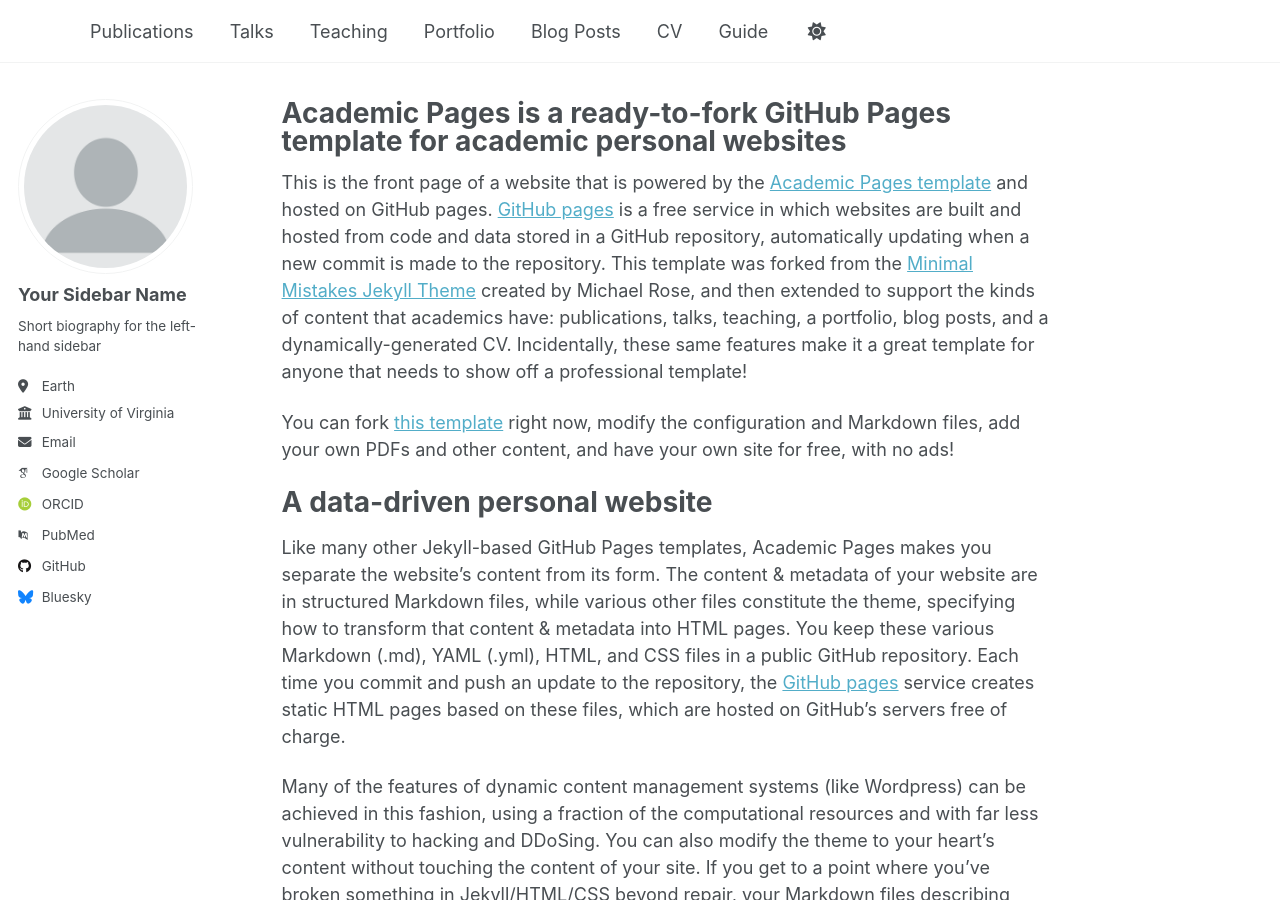
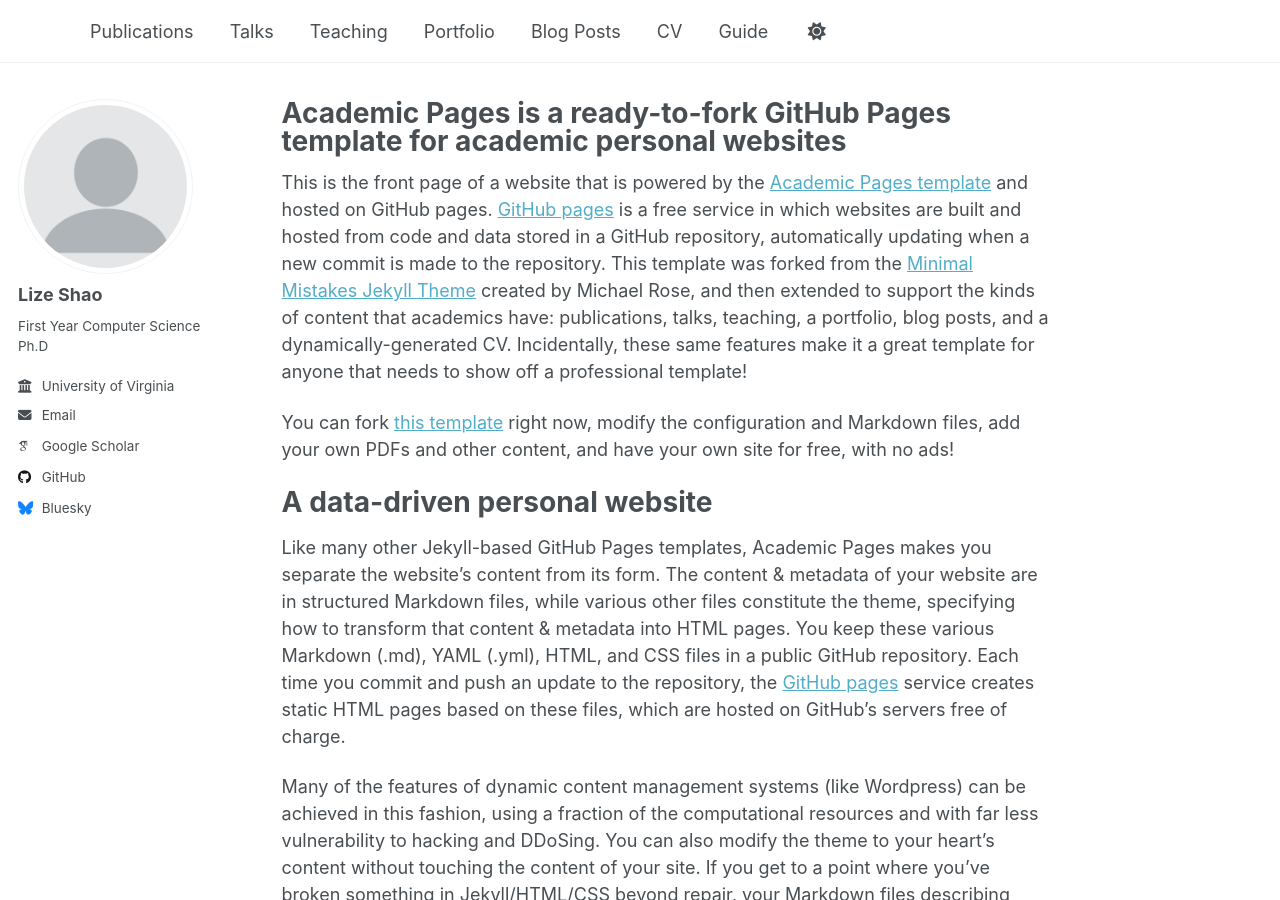
Before and after one commit to slz2003/slz2003.github.io, a Jekyll site: the page built from _pages/about.md, in a window 1280 px wide and 900 px high. Built offline with Jekyll 4.4.1, drawn with Linux system fonts in a browser that asks for light colours; some web fonts are replaced; a script that is not in the unit is left out.

Commit message:
Update _config.yml

```diff
--- a/_config.yml
+++ b/_config.yml
@@ -23,10 +23,10 @@
 author:
   # Biographic information
   avatar           : "profile.png"
-  name             : "Your Sidebar Name"
+  name             : "Lize Shao"
   pronouns         : # example: "she/her"
-  bio              : "Short biography for the left-hand sidebar"
-  location         : "Earth"
+  bio              : "First Year Computer Science Ph.D"
+ # location         : ""
   employer         : "University of Virginia"
   uri              : # URL
   email            : "zgr3et@virginia.edu"
@@ -35,12 +35,12 @@
   academia         : # URL
   arxiv            : # URL - Update with the correct link to your profile
   googlescholar    : "https://scholar.google.com/citations?user=PS_CX0AAAAAJ"
-  impactstory      : # URL
-  orcid            : "http://orcid.org/yourorcidurl"
-  semantic         : # URL
-  pubmed           : "https://www.ncbi.nlm.nih.gov/pubmed/?term=john+snow"
-  researchgate     : # URL
-  scopus           : # URL
+ # impactstory      : # URL
+ # orcid            : "http://orcid.org/yourorcidurl"
+ # semantic         : # URL
+ # pubmed           : "https://www.ncbi.nlm.nih.gov/pubmed/?term=john+snow"
+ # researchgate     : # URL
+ # scopus           : # URL
 
   # Repositories and software development
   bitbucket        : # Username - Update with your username on the site
```
